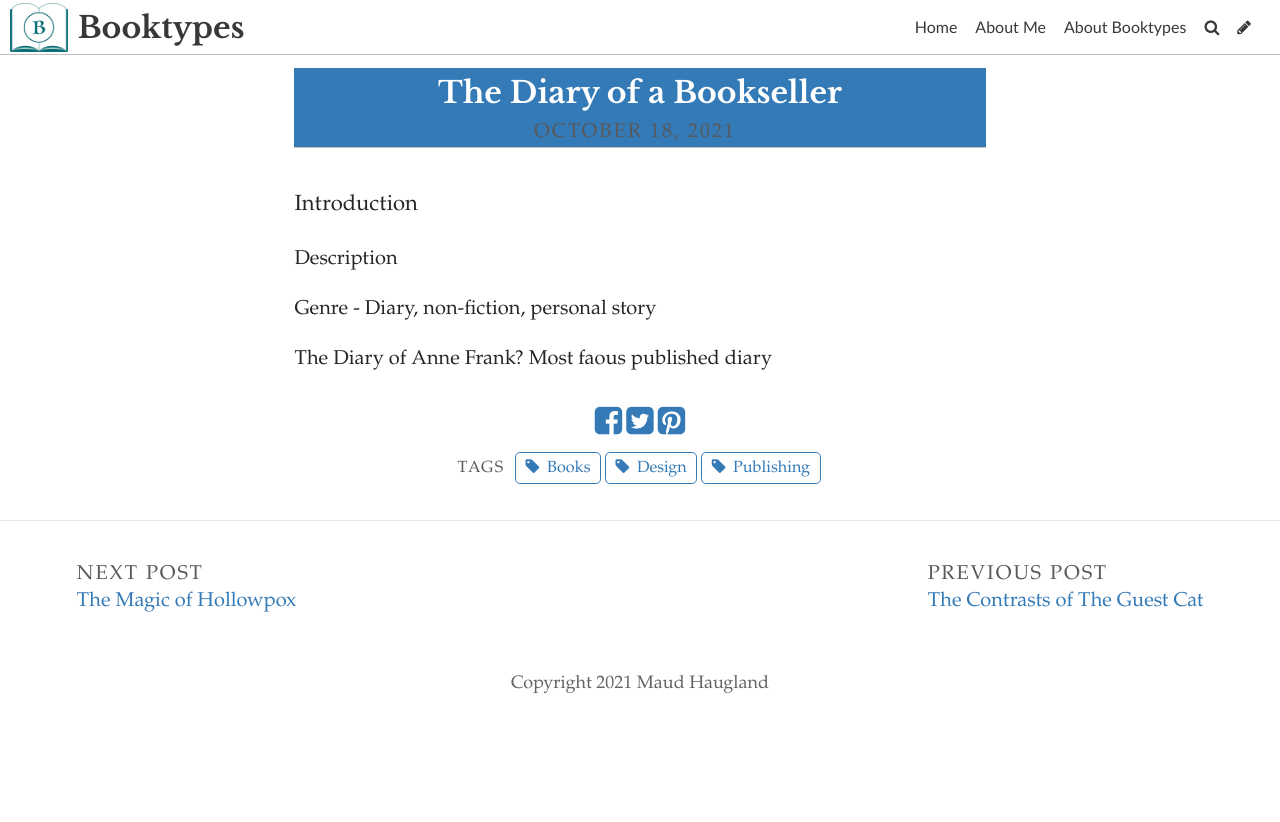
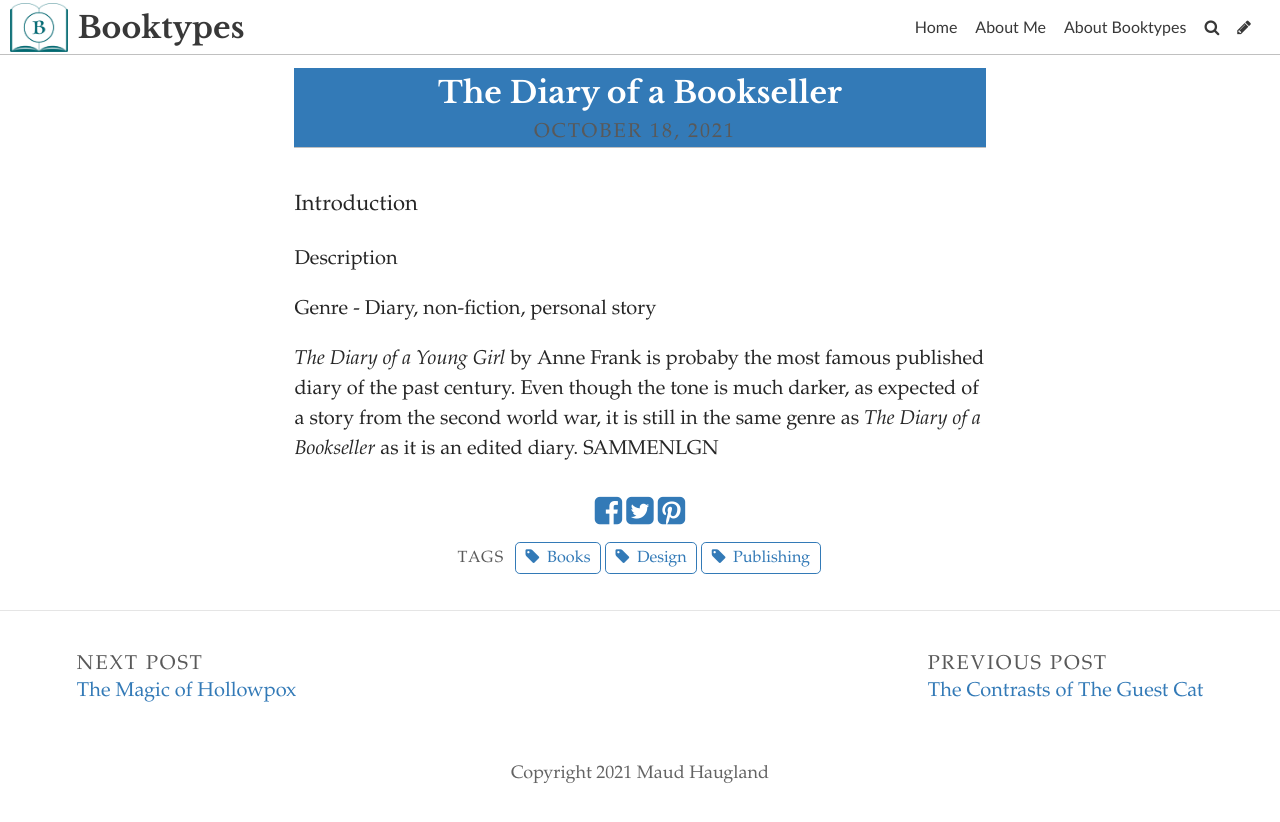
Before and after one commit to maudhaugland/booktypes, a Jekyll site: the page built from _posts/2021-10-12-the-diary-of-a-bookseller.md, in a window 1280 px wide. Shown: the top 822 px of the page. Built offline with Jekyll 4.4.1, drawn with Linux system fonts in a browser that asks for light colours; some web fonts are replaced.

Commit message:
Update Post “2021-10-12-the-diary-of-a-bookseller”

```diff
--- a/_posts/2021-10-12-the-diary-of-a-bookseller.md
+++ b/_posts/2021-10-12-the-diary-of-a-bookseller.md
@@ -15,4 +15,4 @@ Description
 
 Genre - Diary, non-fiction, personal story
 
-The Diary of Anne Frank? Most faous published diary
+*The Diary of a Young Girl* by Anne Frank is probaby the most famous published diary of the past century. Even though the tone is much darker, as expected of a story from the second world war, it is still in the same genre as *The Diary of a Bookseller* as it is an edited diary. SAMMENLGN
```
